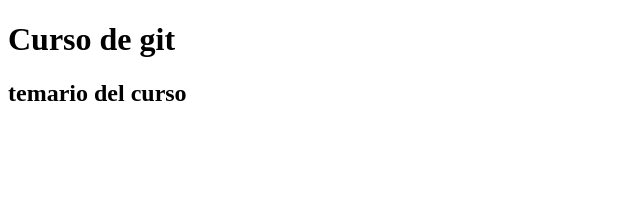
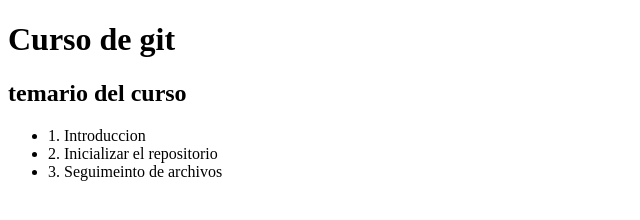
Before and after one commit to dignab2/Proyecto-pagina-web, a plain HTML site: page index.html in a window 1280 px wide. Shown: the whole page, without its empty margins (0-640 px from the left). Drawn offline with Linux system fonts and the light colour scheme.

Commit message:
Actualizacion del temario

```diff
--- a/index.html
+++ b/index.html
@@ -11,5 +11,12 @@
 <h1>Curso de git</h1>
 <h2>temario del curso</h2>
 
+<ul>
+    <li>1. Introduccion</li>
+    <li>2. Inicializar el repositorio</li>
+    <li>3. Seguimeinto de archivos</li>
+</ul>
+
+
 </body>
 </html>
```
